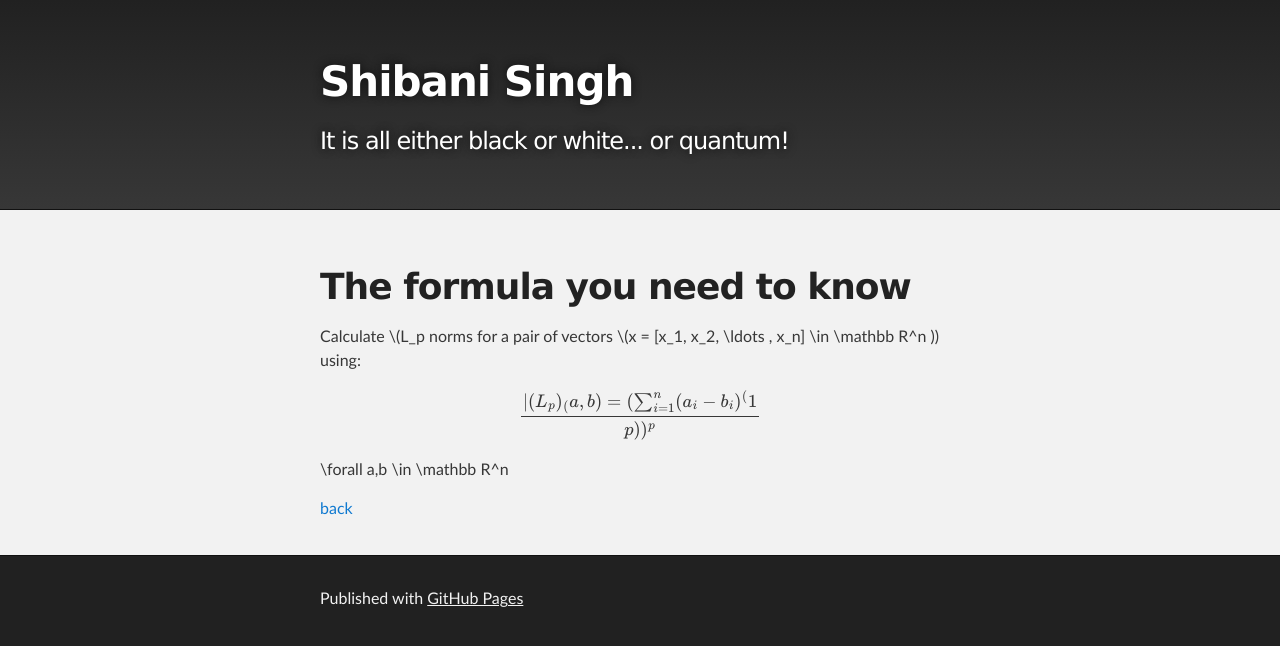
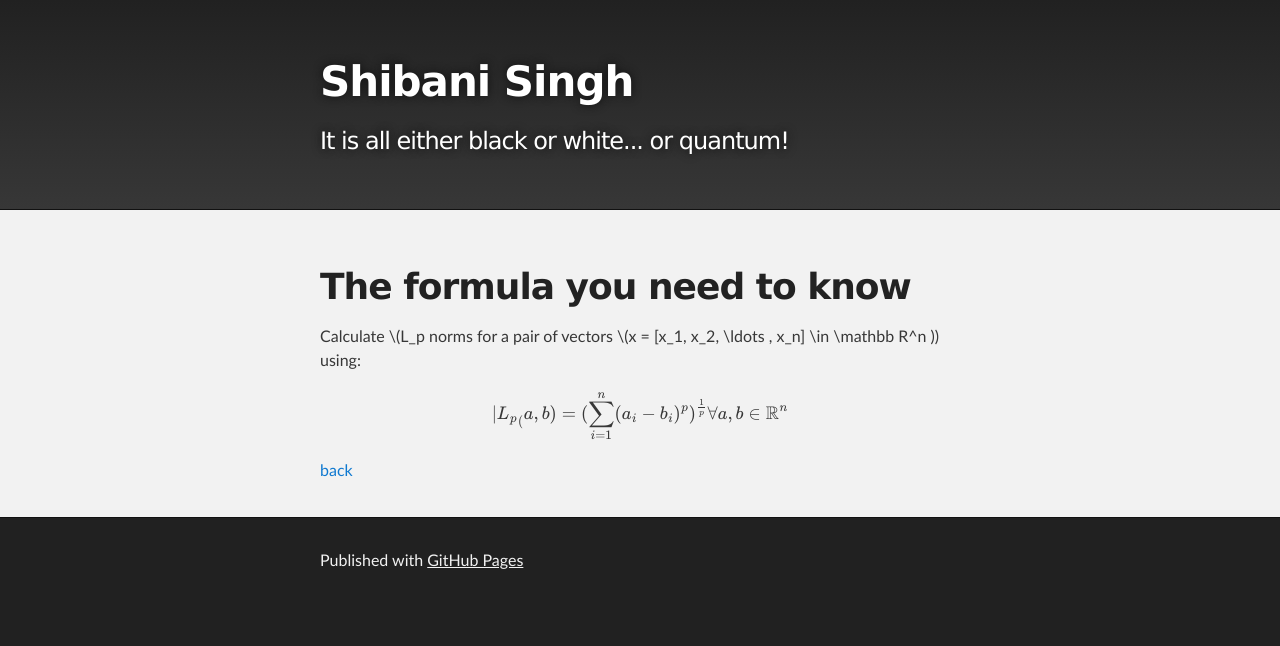
Before and after one commit to paperblack/paperblack.github.io, a Jekyll site: the page built from norms.md, in a window 1280 px wide. Shown: the top 646 px of the page. Built offline with Jekyll 4.4.1, drawn with Linux system fonts in a browser that asks for light colours; our own code applies the rules of GitHub Pages for plain Markdown files.

```diff
--- a/norms.md
+++ b/norms.md
@@ -7,7 +7,7 @@ layout: default
 <p>
 Calculate \(L_p norms for a pair of vectors \(x = [x_1, x_2, \ldots , x_n] \in \mathbb R^n )) using:
 
-\[\vert (L_p)_(a,b) = (\sum_{i=1}^n (a_i - b_i)^(1 \over p))^p\] \forall a,b \in \mathbb R^n
+\[\vert {L_p}_(a,b) = (\sum_{i=1}^n (a_i - b_i)^p)^{1 \over p} \forall a,b \in \mathbb R^n \]
 </p>
 
 [back](./)
```
